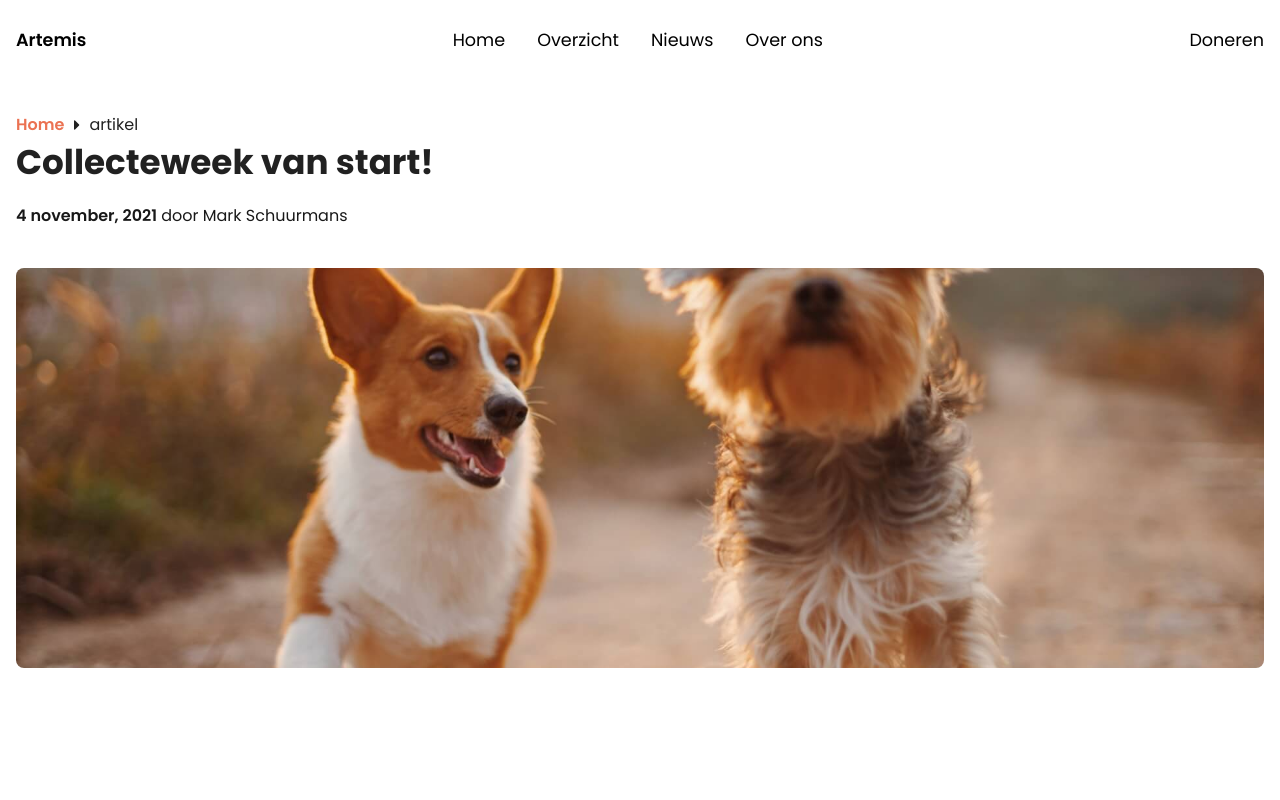
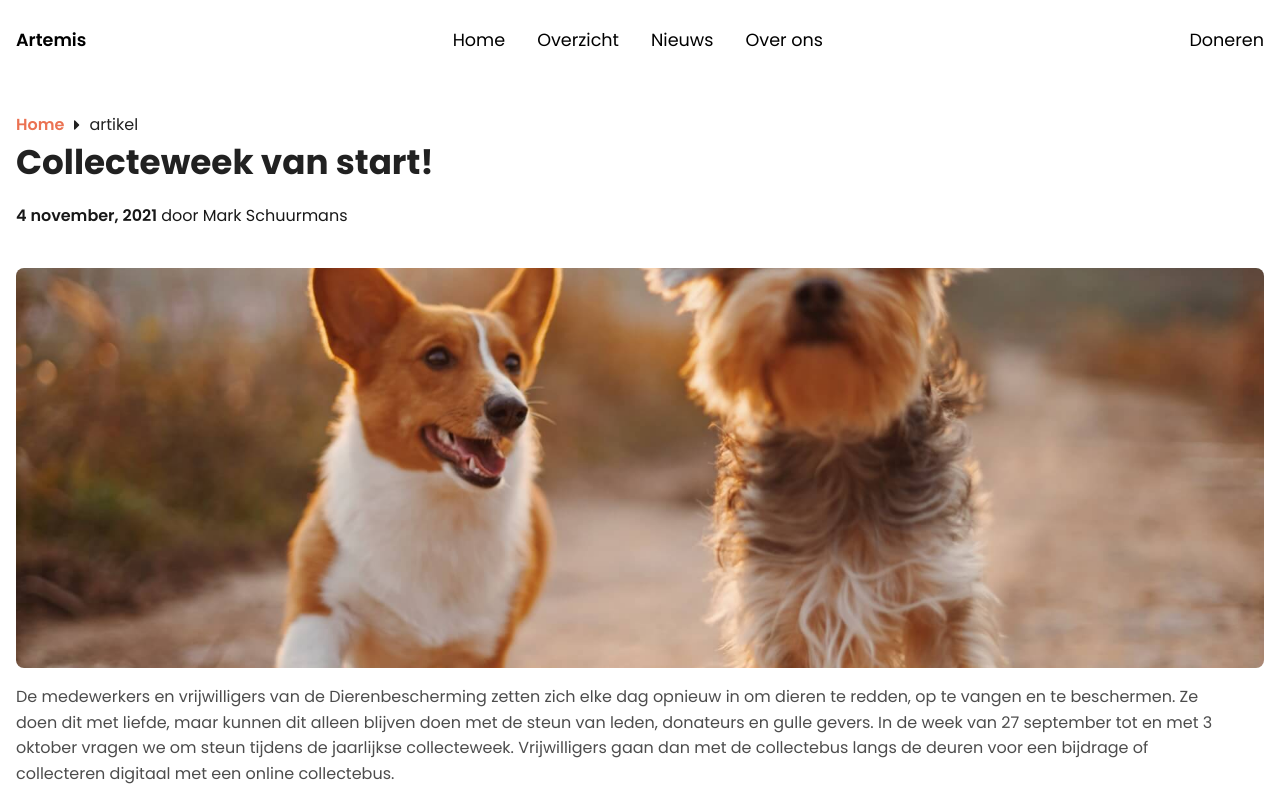
Before and after one commit to Markiesch/Artemis, a Vue app: page /nieuws/1 in a window 1280 px wide. Shown: the top 800 px of the page. Built offline with nearby package versions, Linux system fonts and the light colour scheme.

Commit message:
Replaced content string with string array

```diff
--- a/src/views/Article.vue
+++ b/src/views/Article.vue
@@ -10,6 +10,7 @@
 
   <section v-if="article">
     <img :src="`/assets/${article.image}`" alt="" />
+    <p class="content" v-for="text in article.content">{{ text }}</p>
   </section>
 </template>
 
@@ -26,6 +27,8 @@ if (!article) router.push({ name: "404" });
 </script>
 
 <style lang="scss" scoped>
+@import "../styles/variables.scss";
+
 .breadcrumbs--subtitle {
   margin-top: 1.5rem;
   opacity: 0.9;
@@ -42,4 +45,11 @@ img {
   object-fit: cover;
   display: block;
 }
+
+.content {
+  padding-top: 1rem;
+  line-height: 1.6;
+  max-width: 120ch;
+  color: $text-color;
+}
 </style>
```
